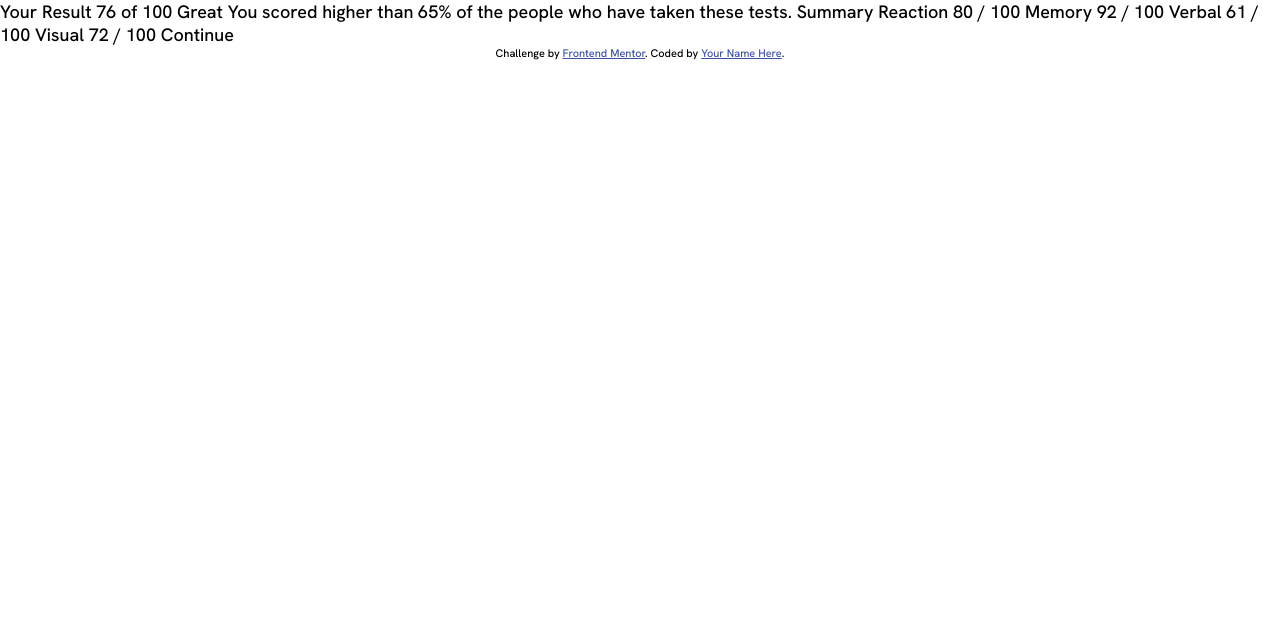
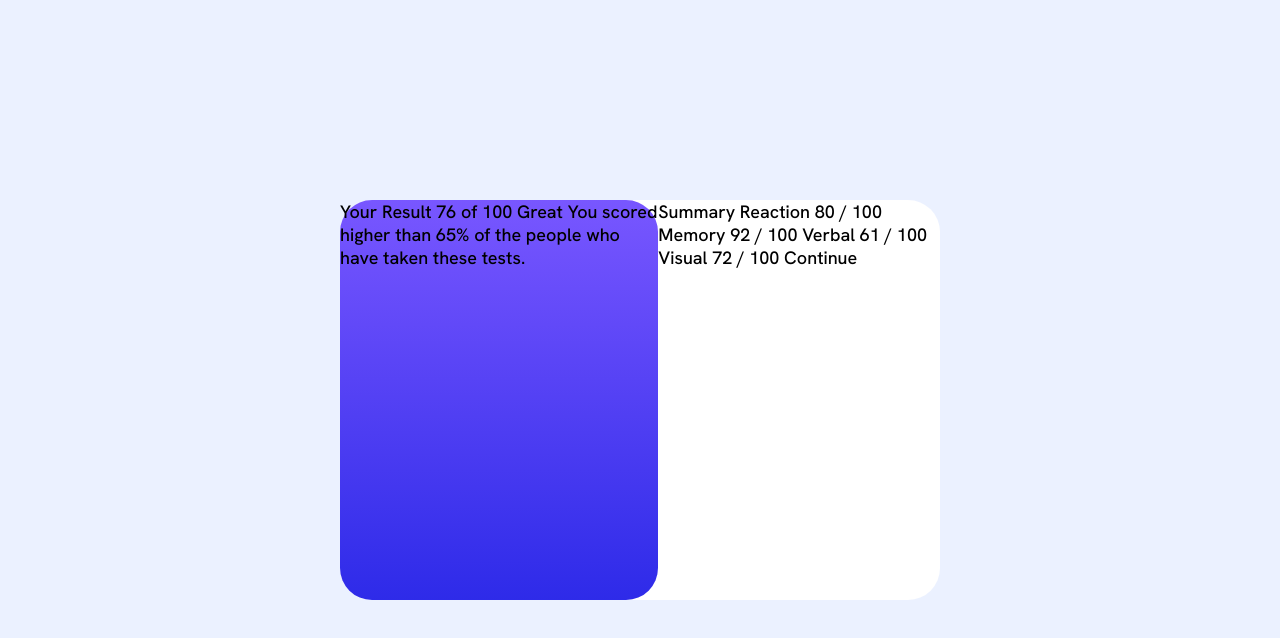
Before and after one commit to BokaiWang/result-summary-component, a React (Vite) app: page / in a window 1280 px wide. Shown: the top 638 px of the page. Built offline with nearby package versions, Linux system fonts and the light colour scheme.

Commit message:
Add the layout for desktop; Style the background the result card;

```diff
--- a/src/App.tsx
+++ b/src/App.tsx
@@ -1,17 +1,21 @@
+import Card from "./components/Card";
+import Summary from "./components/Summary";
+
 function App() {
   return (
-    <div>
-      Your Result 76 of 100 Great You scored higher than 65% of the people who
-      have taken these tests. Summary Reaction 80 / 100 Memory 92 / 100 Verbal
-      61 / 100 Visual 72 / 100 Continue
-      <div className="attribution">
+    <main className="container">
+      <div className="card__container">
+        <Card />
+        <Summary />
+      </div>
+      {/* <div className="attribution">
         Challenge by{" "}
         <a href="https://www.frontendmentor.io?ref=challenge" target="_blank">
           Frontend Mentor
         </a>
         . Coded by <a href="#">Your Name Here</a>.
-      </div>
-    </div>
+      </div> */}
+    </main>
   );
 }
 
--- /dev/null
+++ b/src/components/Card.tsx
@@ -0,0 +1,10 @@
+const Card = () => {
+  return (
+    <div className="card">
+      Your Result 76 of 100 Great You scored higher than 65% of the people who
+      have taken these tests.
+    </div>
+  );
+};
+
+export default Card;
--- /dev/null
+++ b/src/components/Summary.tsx
@@ -0,0 +1,10 @@
+const Summary = () => {
+  return (
+    <div>
+      Summary Reaction 80 / 100 Memory 92 / 100 Verbal 61 / 100 Visual 72 / 100
+      Continue
+    </div>
+  );
+};
+
+export default Summary;
--- a/src/index.scss
+++ b/src/index.scss
@@ -9,10 +9,11 @@ $dark-gray-blue: hsl(224, 30%, 27%);
 $font-weight-500: 500;
 $font-weight-700: 700;
 $font-weight-800: 800;
+$border-radius: 2rem;
 
 *,
-::after,
-::before {
+*::after,
+*::before {
   box-sizing: border-box;
 }
 
@@ -21,3 +22,25 @@ body {
   font-family: "Hanken Grotesk", "Kumbh Sans", sans-serif;
   font-size: 18px;
 }
+
+.container {
+  display: flex;
+  justify-content: center;
+  align-items: center;
+  width: 100vw;
+  height: 100vh;
+  background-color: $pale-blue;
+}
+
+.card {
+  background: linear-gradient(to bottom, $light-slate-blue, $light-royal-blue);
+  border-radius: $border-radius;
+  &__container {
+    max-width: 600px;
+    width: 50%;
+    height: 50%;
+    display: flex;
+    background-color: $white;
+    border-radius: $border-radius;
+  }
+}
```
